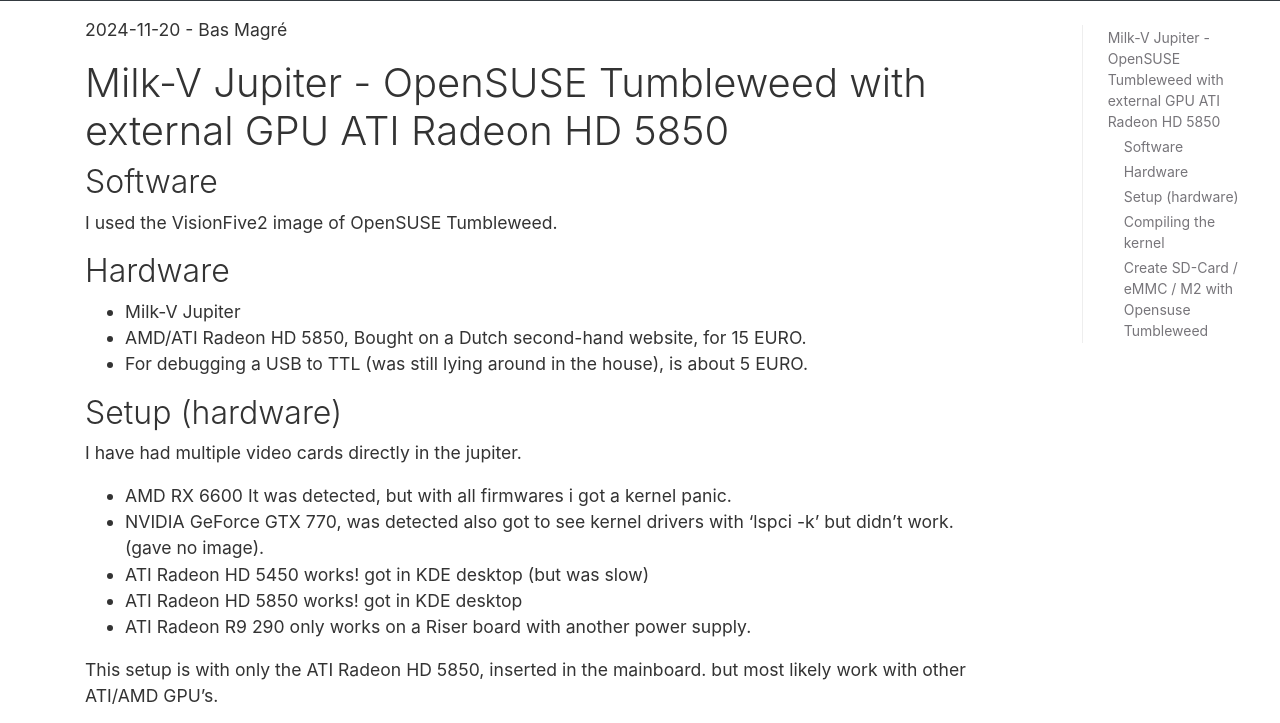
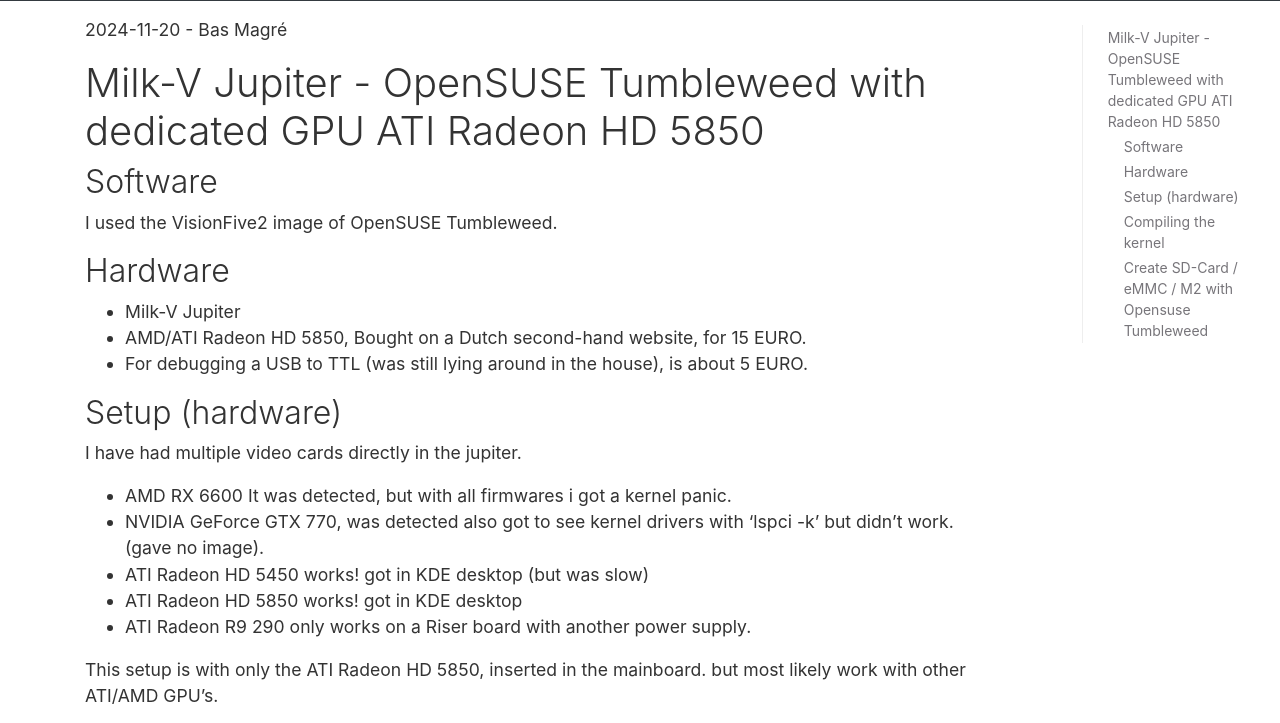
Before and after one commit to Opvolger/Opvolger.github.io, a plain HTML site: page milkVjupiter/OpenSUSEATIRadeonHD5850.html in a window 1280 px wide. Shown: the part 47-770 px from the top of the page. Drawn offline with nearby package versions, Linux system fonts and the light colour scheme.

Commit message:
dedicated

```diff
--- a/milkVjupiter/OpenSUSEATIRadeonHD5850.html
+++ b/milkVjupiter/OpenSUSEATIRadeonHD5850.html
@@ -92,8 +92,8 @@
 Radeon HD 5850</h1> -->
                   <div class="row">
             <div class="col-xl-10"><h1
-id="milk-v-jupiter---opensuse-tumbleweed-with-external-gpu-ati-radeon-hd-5850">Milk-V
-Jupiter - OpenSUSE Tumbleweed with external GPU ATI Radeon HD 5850</h1>
+id="milk-v-jupiter---opensuse-tumbleweed-with-dedicated-gpu-ati-radeon-hd-5850">Milk-V
+Jupiter - OpenSUSE Tumbleweed with dedicated GPU ATI Radeon HD 5850</h1>
 <h2 id="software">Software</h2>
 <p>I used the VisionFive2 image of OpenSUSE Tumbleweed.</p>
 <h2 id="hardware">Hardware</h2>
@@ -379,9 +379,9 @@ AMDGPU</figcaption>
                <ul class="section-nav">
                   <li class="toc-entry"><ul>
 <li><a
-href="#milk-v-jupiter---opensuse-tumbleweed-with-external-gpu-ati-radeon-hd-5850"
-id="toc-milk-v-jupiter---opensuse-tumbleweed-with-external-gpu-ati-radeon-hd-5850">Milk-V
-Jupiter - OpenSUSE Tumbleweed with external GPU ATI Radeon HD 5850</a>
+href="#milk-v-jupiter---opensuse-tumbleweed-with-dedicated-gpu-ati-radeon-hd-5850"
+id="toc-milk-v-jupiter---opensuse-tumbleweed-with-dedicated-gpu-ati-radeon-hd-5850">Milk-V
+Jupiter - OpenSUSE Tumbleweed with dedicated GPU ATI Radeon HD 5850</a>
 <ul>
 <li><a href="#software" id="toc-software">Software</a></li>
 <li><a href="#hardware" id="toc-hardware">Hardware</a></li>
```
